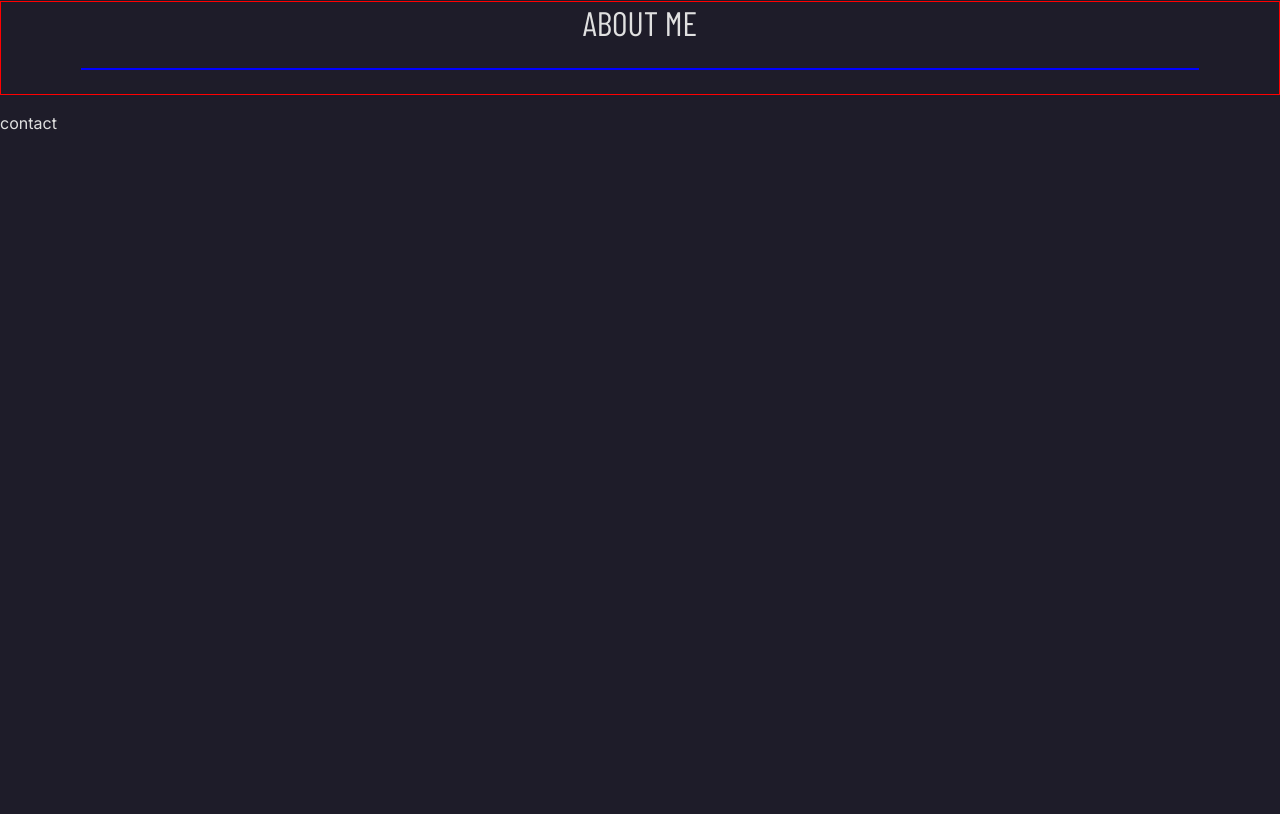
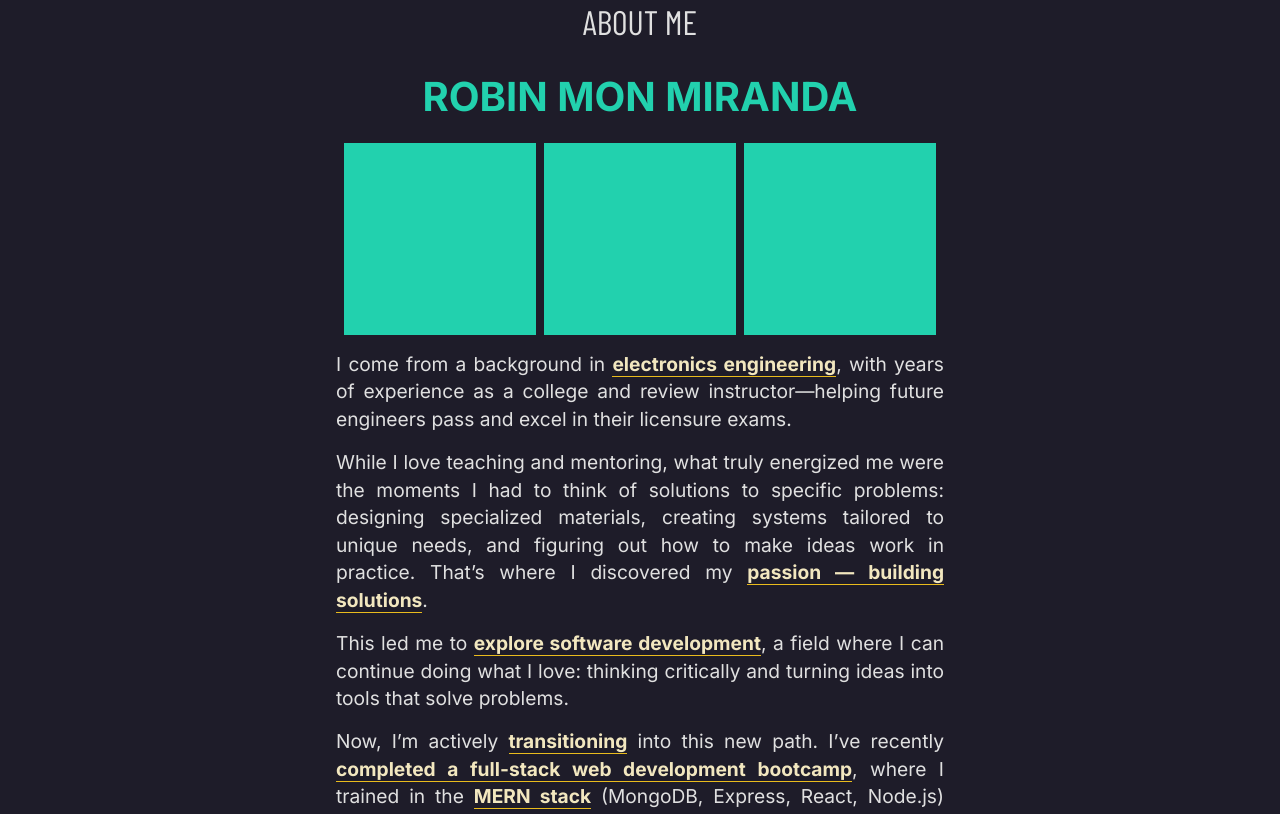
Before and after one commit to aramind/robin-mon-miranda-dev-portfolio, a React (Create React App) app: page / in a window 1280 px wide. Shown: the part 3200-4014 px from the top of the page. Built offline with nearby package versions, Linux system fonts and the light colour scheme; a web font is replaced by a local one.

Commit message:
feat: adding about me section

```diff
--- a/src/sections/about/About.jsx
+++ b/src/sections/about/About.jsx
@@ -1,8 +1,30 @@
-import React from "react";
+import React, { Fragment } from "react";
 import SectionTitle from "../../components/SectionTitle";
-import { Box, Stack } from "@mui/material";
+import { Box, Stack, Typography } from "@mui/material";
+import useIsInMobile from "../../hooks/useIsInMobile";
 
+const Highlighted = ({ children }) => (
+  <Box
+    component="span"
+    color="secondary.lightest"
+    fontWeight="bold"
+    sx={{
+      display: "inline",
+      borderBottom: "1.5px solid",
+      borderColor: (theme) => theme.palette.secondary.main,
+    }}
+  >
+    {children}
+  </Box>
+);
+
+const ParagraphWrapper = ({ children }) => (
+  <Typography variant="body2" textAlign="justify" fontSize={{ md: "1.2rem" }}>
+    {children}
+  </Typography>
+);
 const About = () => {
+  const isInMobile = useIsInMobile();
   return (
     <Box
       width={1}
@@ -11,11 +33,89 @@ const About = () => {
       id="about"
       component="section"
       px={{ xs: 2, md: 10 }}
-      className="outlined"
     >
       <SectionTitle title="About me" />
       <br />
-      <Box spacing={2} width={1} className="outlined2"></Box>
+      <Stack
+        spacing={2}
+        px={2}
+        width={{ xs: 1, md: "640px" }}
+        justifyContent="center"
+        mx="auto"
+      >
+        <Typography
+          textAlign="center"
+          fontSize={{ xs: "2rem", md: "2.5rem" }}
+          fontWeight="bold"
+          color="primary"
+        >
+          ROBIN MON MIRANDA
+        </Typography>
+        <Stack
+          direction="row"
+          spacing={1}
+          justifyContent="center"
+          alignItems="center"
+        >
+          <Box
+            height="192px"
+            width="192px"
+            sx={{ backgroundColor: "primary.main" }}
+          />
+          {!isInMobile && (
+            <>
+              <Box
+                height="192px"
+                width="192px"
+                sx={{ backgroundColor: "primary.main" }}
+              />
+              <Box
+                height="192px"
+                width="192px"
+                sx={{ backgroundColor: "primary.main" }}
+              />
+            </>
+          )}
+        </Stack>
+        <ParagraphWrapper>
+          I come from a background in{" "}
+          <Highlighted>electronics engineering</Highlighted>, with years of
+          experience as a college and review instructor—helping future engineers
+          pass and excel in their licensure exams.
+        </ParagraphWrapper>
+        <ParagraphWrapper>
+          While I love teaching and mentoring, what truly energized me were the
+          moments I had to think of solutions to specific problems: designing
+          specialized materials, creating systems tailored to unique needs, and
+          figuring out how to make ideas work in practice. That’s where I
+          discovered my <Highlighted>passion — building solutions</Highlighted>.
+        </ParagraphWrapper>
+        <ParagraphWrapper>
+          This led me to <Highlighted>explore software development</Highlighted>
+          , a field where I can continue doing what I love: thinking critically
+          and turning ideas into tools that solve problems.
+        </ParagraphWrapper>
+        <ParagraphWrapper>
+          Now, I’m actively <Highlighted>transitioning</Highlighted> into this
+          new path. I’ve recently{" "}
+          <Highlighted>
+            completed a full-stack web development bootcamp
+          </Highlighted>
+          , where I trained in the <Highlighted>MERN stack</Highlighted>{" "}
+          (MongoDB, Express, React, Node.js) and added Material UI through
+          creating side projects.
+        </ParagraphWrapper>
+        <ParagraphWrapper>
+          Tough I’m just starting out, I bring with me a strong{" "}
+          <Highlighted>foundation in logic and systems thinking</Highlighted>, a
+          <Highlighted>problem-solver’s mindset</Highlighted>, a{" "}
+          <Highlighted>passion for building</Highlighted>, and a deep{" "}
+          <Highlighted>
+            commitment to continuous learning and growth
+          </Highlighted>
+          .
+        </ParagraphWrapper>
+      </Stack>
       <br />
     </Box>
   );
```
